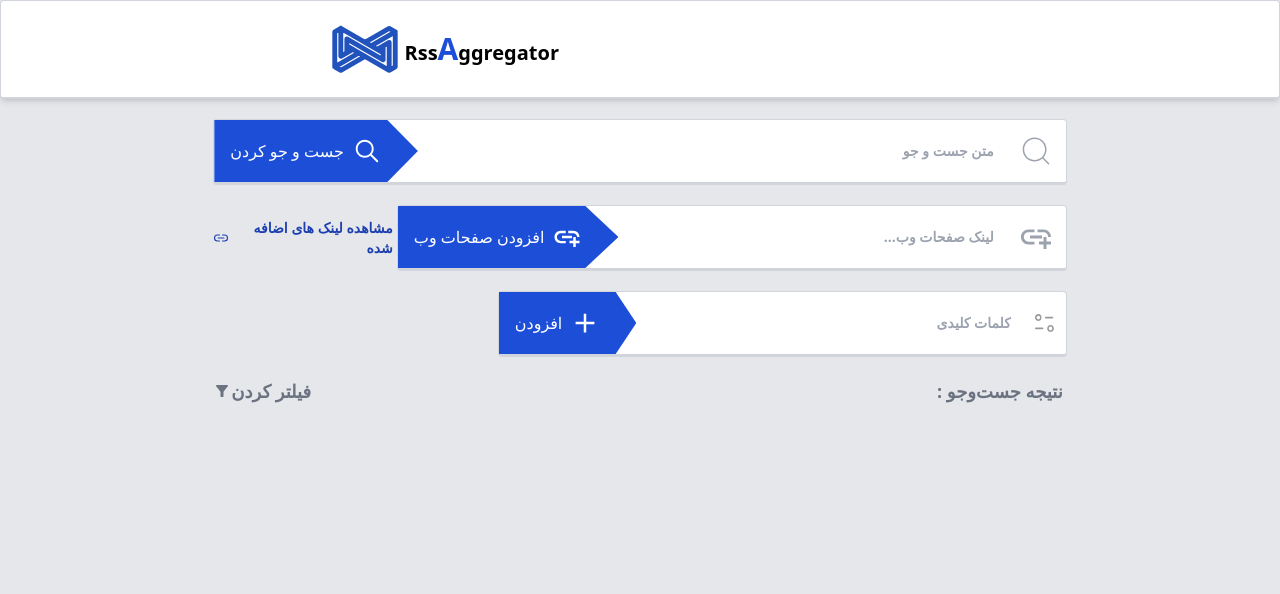
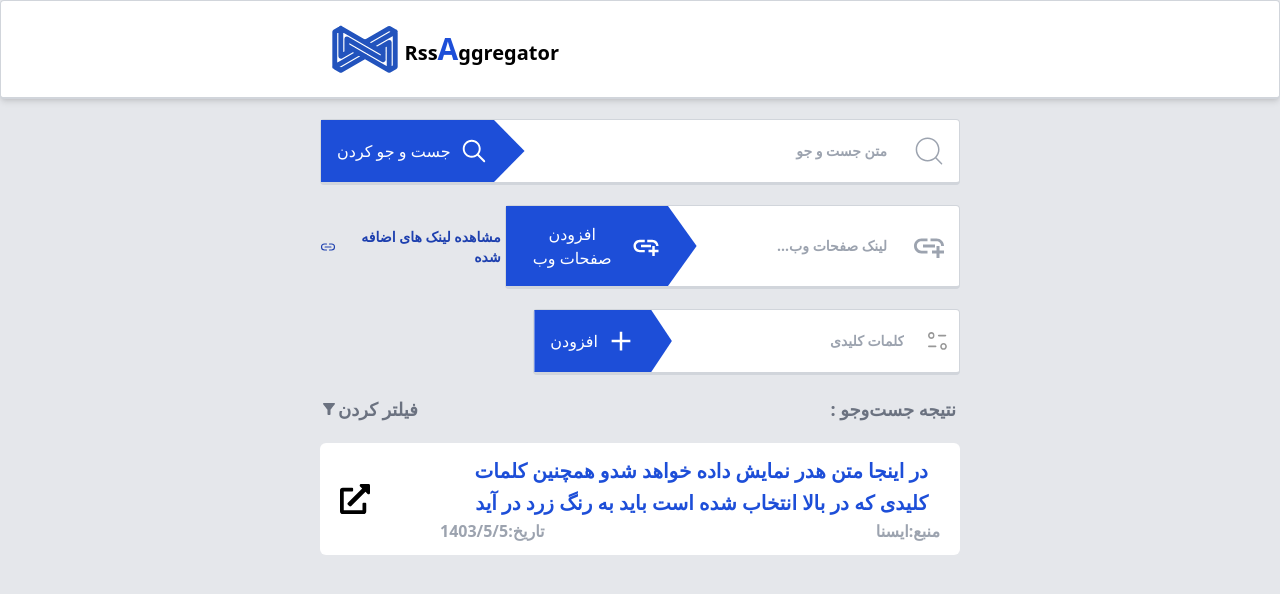
Before and after one commit to EHSANMADADI/RSS, a React (Create React App) app: page / in a window 1280 px wide. Shown: the top 594 px of the page. Built offline with nearby package versions, Linux system fonts and the light colour scheme.

Commit message:
add news to result

```diff
--- a/src/Componnent/ResultSearch.tsx
+++ b/src/Componnent/ResultSearch.tsx
@@ -1,21 +1,38 @@
 import React from "react";
 import { MdFilterListAlt } from "react-icons/md";
-
+import { FaExternalLinkAlt } from "react-icons/fa";
 export default function ResultSearch() {
   return (
     <div>
-      <div className="flex items-center justify-between w-2/3 mx-auto">
+      <div className="flex items-center justify-between w-1/2 mx-auto">
         <div className="text-gray-500 text-lg flex items-center font-semibold ">
-        <span>
+          <span>
             <MdFilterListAlt />
           </span>
           <span>فیلتر کردن</span>
         </div>
         <span className="text-gray-500 text-lg font-semibold mx-1">
-           : نتیجه جست‌وجو
+          : نتیجه جست‌وجو
         </span>
       </div>
-
+      <div
+        dir="rtl"
+        className="w-1/2 bg-white rounded-md flex justify-between items-center  px-5 py-3 mx-auto my-5 cursor-pointer hover:bg-gray-300 duration-300 hover:scale-110"
+      >
+        <div className="w-5/6">
+          <p className="text-blue-700 font-bold text-xl leading-8 mx-3">
+            در اینجا متن هدر نمایش داده خواهد شدو همچنین کلمات کلیدی که در بالا
+            انتخاب شده است باید به رنگ زرد در آید
+          </p>
+          <div className="flex items-center justify-between">
+            <p className="text-gray-400 font-black text-base">منبع:ایسنا</p>
+            <p className="text-gray-400 font-black text-base">تاریخ:1403/5/5</p>
+          </div>
+        </div>
+        <span className="text-3xl">
+          <FaExternalLinkAlt />
+        </span>
+      </div>
     </div>
   );
 }
--- a/src/Componnent/SearchLink.tsx
+++ b/src/Componnent/SearchLink.tsx
@@ -7,9 +7,9 @@ export default function SearchLink() {
   return (
     <div
       dir="rtl"
-      className="my-5 w-2/3 mx-auto flex items-center justify-start "
+      className="my-5 w-1/2 mx-auto flex items-center justify-start "
     >
-      <div className="flex items-center justify-between w-5/6 bg-white rounded border-b-[3px] border border-gray-300 ">
+      <div className="flex items-center justify-between w-9/12 bg-white rounded border-b-[3px] border border-gray-300 ">
         <div className="flex items-center">
           <span className="text-4xl text-gray-400 px-2 py-1 m-1">
             <MdAddLink />
--- a/src/Componnent/SearchText.tsx
+++ b/src/Componnent/SearchText.tsx
@@ -3,7 +3,7 @@ import { CiSearch } from "react-icons/ci";
 import { IoIosSearch } from "react-icons/io";
 export default function SearchText() {
   return (
-    <div dir="rtl" className="my-5 bg-white w-2/3 mx-auto rounded border-b-[3px] border border-gray-300">
+    <div dir="rtl" className="my-5 bg-white w-1/2 mx-auto rounded border-b-[3px] border border-gray-300">
       <div className="flex items-center justify-between w-full">
         <div className="flex items-center">
           <span className="text-4xl text-gray-400 px-2 py-1 m-1">
--- a/src/Componnent/SearchWord.tsx
+++ b/src/Componnent/SearchWord.tsx
@@ -26,7 +26,7 @@ export default function SearchWord() {
     <>
       <div
         dir="rtl"
-        className="my-5 w-2/3 mx-auto flex items-center justify-start"
+        className="my-5 w-1/2 mx-auto flex items-center justify-start"
       >
         <div className="flex items-center justify-between w-4/6 bg-white rounded border-b-[3px] border border-gray-300 ">
           <div className="flex items-center">
@@ -63,7 +63,7 @@ export default function SearchWord() {
           </div>
         </div>
       </div>
-      <div className="w-2/3 mx-auto flex items-center flex-wrap justify-end">
+      <div className="w-1/2 mx-auto flex items-center flex-wrap justify-end">
         <KeyWord words={words} onDelete={deleteWord} />
       </div>
     </>
```
